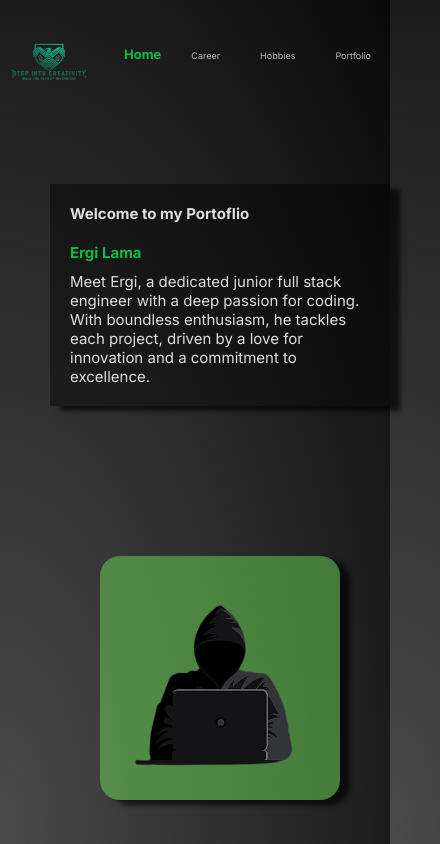
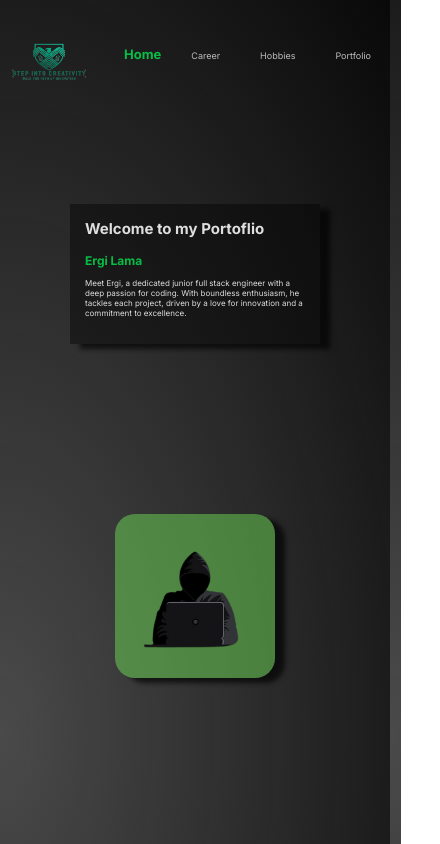
Before and after one commit to Ergi004/MyCVAsWebApplication, a Next.js app in the folder my-app/: page / in a window 390 px wide. Shown: the top 844 px of the page, 440 px wide, since content can reach past the window. Built offline with nearby package versions, Linux system fonts and the light colour scheme.

Commit message:
Portfolio

```diff
--- a/my-app/app/components/Presentation/Presentation.module.css
+++ b/my-app/app/components/Presentation/Presentation.module.css
@@ -7,14 +7,44 @@
 
 .textContainer {
   max-width: 500px;
-  display: flex;
-  flex-direction: column;
   flex-wrap: wrap;
   margin: 50px;
   color: rgb(223, 222, 222);
   background-color: rgba(0, 0, 0, 0.426);
   animation: 1s ease-out 0s 1 slideInFromLeft;
   box-shadow: 10px 5px 5px rgba(0, 0, 0, 0.672);
+  transition-duration: 300ms;
+}
+
+@media screen and (max-width: 1200px) {
+  .textContainer {
+    width: 400px;
+    margin: 50px auto;
+    transition-duration: 300ms;
+  }
+}
+@media screen and (max-width: 1000px) {
+  .textContainer {
+    width: 360px;
+    margin: 50px auto;
+    transition-duration: 300ms;
+  }
+}
+
+@media screen and (max-width: 800px) {
+  .textContainer {
+    width: 290px;
+    margin: 50px auto;
+    transition-duration: 300ms;
+  }
+}
+@media screen and (max-width: 600px) {
+  .textContainer {
+    width: 250px;
+    height: 140px;
+    margin: 70px auto;
+    transition-duration: 300ms;
+  }
 }
 
 @keyframes slideInFromLeft {
@@ -33,10 +63,31 @@
   transition-duration: 400ms;
 }
 
-@media screen and (max-width: 900px) {
+@media screen and (max-width: 1200px) {
+  .heading {
+    font-size: 30px;
+    padding: 20px;
+  }
+}
+
+@media screen and (max-width: 1000px) {
+  .heading {
+    font-size: 25px;
+    padding: 20px;
+  }
+}
+
+@media screen and (max-width: 800px) {
+  .heading {
+    font-size: 20px;
+    padding: 20px;
+  }
+}
+
+@media screen and (max-width: 600px) {
   .heading {
     font-size: 15px;
-    padding: 20px;
+    padding: 15px;
   }
 }
 
@@ -47,10 +98,28 @@
   color: rgba(0, 255, 89, 0.716);
   transition-duration: 400ms;
 }
-@media screen and (max-width: 900px) {
+@media screen and (max-width: 1200px) {
   .name {
-    font-size: 15px;
+    font-size: 22px;
     padding: 0 20px 0 20px;
+  }
+}
+@media screen and (max-width: 1000px) {
+  .name {
+    font-size: 18px;
+    padding: 0 20px 0 20px;
+  }
+}
+@media screen and (max-width: 800px) {
+  .name {
+    font-size: 14px;
+    padding: 0 20px 0 20px;
+  }
+}
+@media screen and (max-width: 600px) {
+  .name {
+    font-size: 12px;
+    padding: 0 15px 0 15px;
   }
 }
 
@@ -60,23 +129,56 @@
   margin: 0 0 20px 0;
   transition-duration: 400ms;
 }
-@media screen and (max-width: 900px) {
+@media screen and (max-width: 1200px) {
+  .text {
+    font-size: 20px;
+    padding: 0 20px 0 20px;
+  }
+}
+@media screen and (max-width: 1000px) {
   .text {
     font-size: 15px;
     padding: 0 20px 0 20px;
+  }
+}
+@media screen and (max-width: 800px) {
+  .text {
+    font-size: 13px;
+    padding: 0 20px 0 20px;
+  }
+}
+@media screen and (max-width: 600px) {
+  .text {
+    font-size: 8px;
+    padding: 0 15px 0 15px;
   }
 }
 
 .image {
   animation: 1.3s ease-out 0s 1 slideInFromLeft;
   margin: 0 auto;
-  width: 400px;
-  height: 400px;
-  z-index: -1000;
+  width: 500px;
+  height: 500px;
   transition-duration: 400ms;
 }
 
-@media screen and (max-width: 900px) {
+@media screen and (max-width: 1300px) {
+  .image {
+    max-width: 400px;
+    max-height: 400px;
+    transition-duration: 400ms;
+  }
+}
+
+@media screen and (max-width: 1000px) {
+  .image {
+    max-width: 300px;
+    max-height: 300px;
+    transition-duration: 400ms;
+  }
+}
+
+@media screen and (max-width: 800px) {
   .image {
     max-width: 200px;
     max-height: 200px;
@@ -84,19 +186,22 @@
   }
 }
 
+@media screen and (max-width: 600px) {
+  .image {
+    max-width: 120px;
+    max-height: 120px;
+    transition-duration: 400ms;
+  }
+}
+
+
 .imageContainer {
-  margin: 100px;
+  margin: 100px auto;
   padding: 20px;
   background-color: rgba(122, 255, 92, 0.409);
   border-radius: 20px;
   box-shadow: 10px 5px 5px rgba(0, 0, 0, 0.672);
   transition-duration: 400ms;
-}
-
-@media screen and (max-width: 900px) {
-  .imageContainer {
-    transition-duration: 400ms;
-  }
 }
 
 /* footer */
```
Also changed, not shown: my-app/app/components/Presentation/Presentation.tsx (+7 -7 lines).
